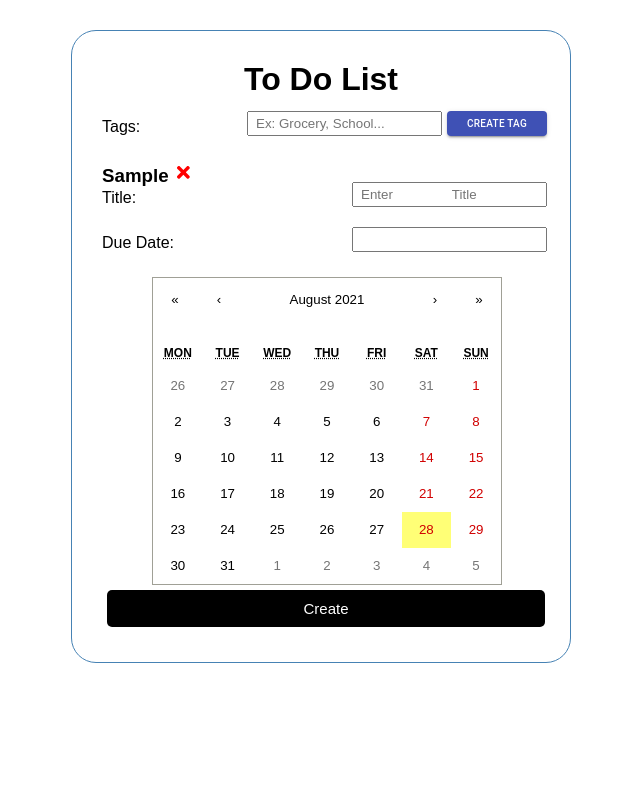
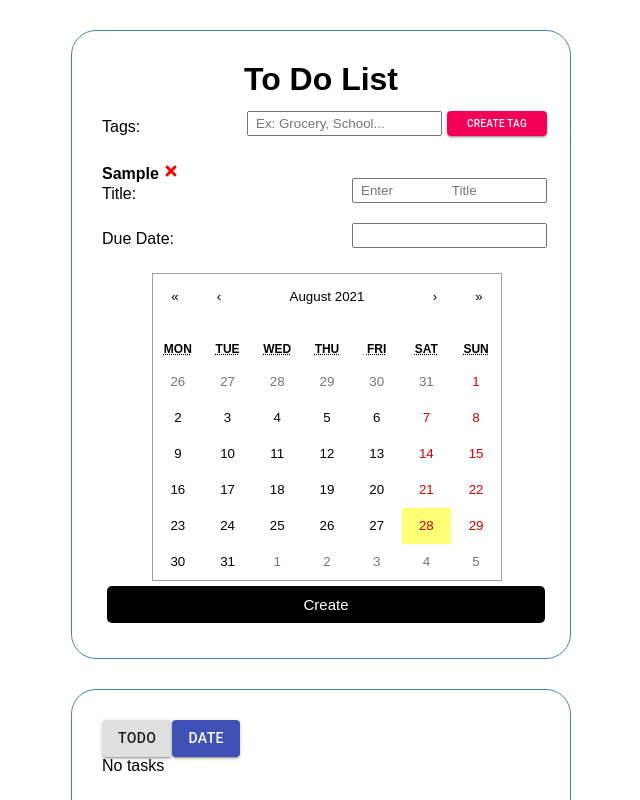
Before and after one commit to paulni123/ToDoList, a React (Create React App) app: page / in a window 1280 px wide. Both pictures are taken after typing "Sample" into the empty fields and a click on the button "CREATE TAG". Shown: the top 800 px of the page, without its empty margins (319-959 px from the left). Built offline with nearby package versions, Linux system fonts and the light colour scheme.

Commit message:
checkpoint

```diff
--- a/src/App.js
+++ b/src/App.js
@@ -1,18 +1,25 @@
 import Header from "./components/Header";
-import { useState, useEffect } from "react"
+import { useState } from "react"
 // import Calendar from 'react-calendar';
 // import 'react-calendar/dist/Calendar.css';
 import 'react-datepicker/dist/react-datepicker.css'
 import AddTag from "./components/AddTag";
 import AddTask from "./components/AddTask";
 import Tags from "./components/Tags";
+import Tasks from "./components/Tasks";
 import React from 'react'
+import { Button } from "@material-ui/core";
 
 function App() {
 
   const [tags, setTags] = useState([])
 
   const [tasks, setTasks] = useState([])
+
+  function listOfTags(){
+    console.log("This is the values: ",tags)
+    return tags;
+  }
 
   const addTag = (tag) => {
     const id = Math.floor(Math.random() * 10000) + 1
@@ -49,8 +56,20 @@ function App() {
 
   }
 
+  const deleteTask = (id) => {
+
+    setTags(tasks.filter((task) => task.id !== id))
+  }
+
+  const toggleCompleted = (id) => {
+
+    setTasks(tasks.map((task) => task.id === id
+    ? {...task, completed : !task.completed} : task))
+  }
+
   return (
-    <div className="container">
+    <div>
+      <div className="container">
         <Header />
         <AddTag onAdd={addTag}/>
         {tags.length > 0 ? <Tags tags = {tags}
@@ -60,6 +79,17 @@ function App() {
         {/* <DatePicker className='datePicker' selected={selectedDate}
         onChange={date => setSelectedDate(date)}
         minDate = {new Date()}/> */}
+      </div>
+      <div className="container2">
+          <Button variant="contained" color="default">Todo</Button>
+          <Button variant="contained" color="primary" >Date</Button>
+          <div>
+            {tasks.length > 0 ? <Tasks tasks = {tasks}
+            onDelete={deleteTask} onToggle={toggleCompleted} onTags={listOfTags}
+            clearTags={clearTags}/>
+            : 'No tasks'}
+            </div>
+      </div>
     </div>
   );
 }
--- a/src/components/AddTag.js
+++ b/src/components/AddTag.js
@@ -29,7 +29,7 @@ const AddTag = ({ onAdd }) => {
                 value = {tagText} onChange= {(e) => setTagText(e.target.value)}/>
 
                 {/* <input type='submit' value = 'Create Tag'/> */}
-                <Button variant="contained" color="primary" className='modernButton' onClick={onSubmit}>Create Tag</Button>
+                <Button variant="contained" color="secondary" className='modernButton' onClick={onSubmit}>Create Tag</Button>
             </div>
         </form>
     )
--- a/src/components/AddTask.js
+++ b/src/components/AddTask.js
@@ -3,10 +3,11 @@ import Calendar from 'react-calendar'
 import 'react-calendar/dist/Calendar.css';
 import dayjs from 'dayjs';
 
-const AddTask = ( {} ) => {
+const AddTask = ( { onAdd } ) => {
 
     const [text, setText] = useState('')
     const [value, onChange] = useState('')
+    const [completed, setCompleted] = useState(false)
 
     const onSubmit = (e) => {
         e.preventDefault()
@@ -20,10 +21,14 @@ const AddTask = ( {} ) => {
             alert('Please add a Due Date')
             return
         }
-        console.log(value)
+
+        const value2 = dayjs(value).format('MM/DD/YYYY')
+
+        onAdd({text, value2, completed})
 
         setText('')
         onChange('')
+        setCompleted(false)
 
     }
 
--- a/src/components/Tag.js
+++ b/src/components/Tag.js
@@ -3,9 +3,9 @@ import { FaTimes } from 'react-icons/fa'
 const Tag = ({ tag, onDelete}) => {
     return (
         <div className={tag}>
-            <h3>{tag.tag} <FaTimes style = {{color:
+            <h4>{tag.tag} <FaTimes style = {{color:
                 'red', cursor: 'pointer'}} onClick =
-                {() => onDelete(tag.id)}/></h3>
+                {() => onDelete(tag.id)}/></h4>
         </div>
     )
 }
--- /dev/null
+++ b/src/components/Task.js
@@ -0,0 +1,27 @@
+import { Checkbox } from '@material-ui/core'
+import { useState } from 'react'
+
+const Task = ({ task, onDelete, onToggle, onTags }) => {
+    const [checked, setChecked] = useState(false)
+
+    const handleChange = (e) => {
+        setChecked(e.target.checked)
+    }
+
+
+    return (
+        <div className = {`task ${task.completed ?
+            'completed' : ''}`} onDoubleClick = {() =>
+            onToggle(task.id)}>
+            <h3>{task.text}
+            <p>Due:{task.value2}</p>
+            <Checkbox
+            checked = {checked}
+            onChange= {handleChange}
+            inputProps={{ 'aria-label': 'primary checkbox' }}/></h3>
+            <p>Tags: {onTags}</p>
+        </div>
+    )
+}
+
+export default Task
--- /dev/null
+++ b/src/components/Tasks.js
@@ -0,0 +1,13 @@
+import Task from "./Task"
+
+const Tasks = ({ tasks, onDelete, onToggle, onTags }) => {
+
+
+    return (
+        <>
+           {tasks.map((task) => (<Task key ={task.id} task = {task} onDelete = {onDelete} onToggle = {onToggle} onTags = {onTags}/>))}
+        </>
+    )
+}
+
+export default Tasks
--- a/src/index.css
+++ b/src/index.css
@@ -16,6 +16,16 @@ body {
 }
 
 .container {
+  max-width: 500px;
+  margin: 30px auto;
+  overflow: auto;
+  min-height: 300px;
+  border: 1px solid steelblue;
+  padding: 30px;
+  border-radius: 25px;
+}
+
+.container2 {
   max-width: 500px;
   margin: 30px auto;
   overflow: auto;
@@ -105,3 +115,20 @@ body {
   left: 150px;
   bottom: 25px;
 }
+
+.task {
+  background: #f4f4f4;
+  margin: 5px;
+  padding: 10px 20px;
+  cursor: pointer;
+}
+
+.task.completed {
+  border-left: 5px solid green;
+}
+
+.task h3 {
+  display: flex;
+  align-items: center;
+  justify-content: space-between;
+}
```
